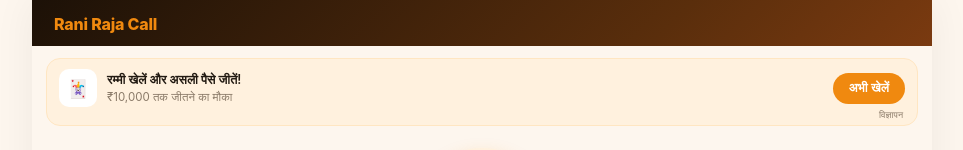
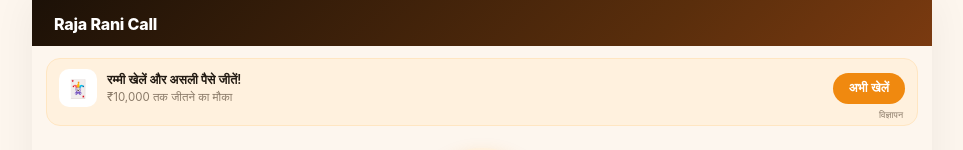
Before and after one commit to rkmehra331996/randomtalk, a website: page public/index.html in a window 1280 px wide. Shown: the top 150 px of the page, without its empty margins (158-1121 px from the left). Drawn offline with nearby package versions, Linux system fonts and the light colour scheme; no server answers.

Commit message:
Update index.html

```diff
--- a/public/index.html
+++ b/public/index.html
@@ -3,7 +3,7 @@
 <head>
 <meta charset="UTF-8" />
 <meta name="viewport" content="width=device-width, initial-scale=1.0, maximum-scale=1.0, user-scalable=no" />
-<title>Rani Raja Call</title>
+<title> Raja Rani Call</title>
 <style>
   :root {
     --accent: #f0890f;
@@ -803,7 +803,7 @@
   <!-- ===================== HEADER ===================== -->
   <div class="header no-select">
     <div class="header-top">
-      <div class="logo"><span class="logo-icon"></span>Rani Raja Call</div>
+      <div class="logo" Style="Color:white;"><span class="logo-icon"></span> Raja Rani Call</div>
     </div>
     <div class="online-strip" style="display:none;">
       <span class="online-pill"><span class="dot-live"></span><span id="onlineCount">0</span> ऑनलाइन</span>
```
